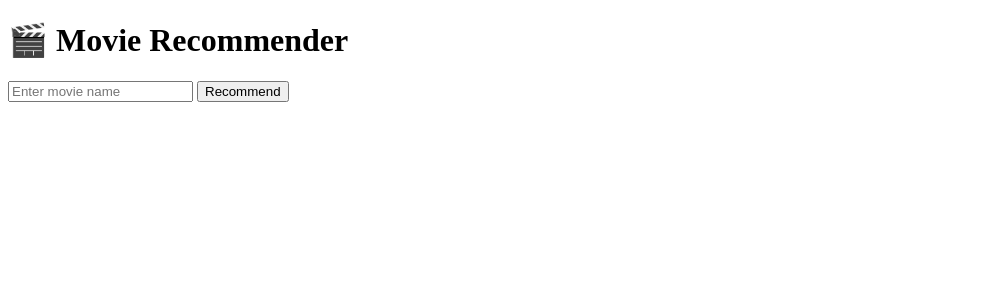
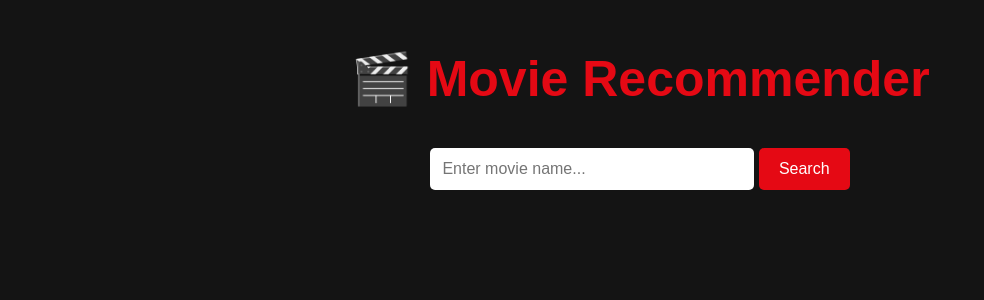
Before and after one commit to sajinsk23/movie_recommender, a Flask app: page / in a window 1280 px wide. Shown: the top 300 px of the page, without its empty margins (0-984 px from the left). Run offline with Flask 3, Linux system fonts and the light colour scheme.

Commit message:
Added Netflix-Style UI

```diff
--- a/templates/index.html
+++ b/templates/index.html
@@ -2,24 +2,88 @@
 <html>
 <head>
     <title>Movie Recommender</title>
+
+    <style>
+        body {
+            background-color: #141414;
+            color: white;
+            font-family: Arial, sans-serif;
+            text-align: center;
+        }
+
+        h1 {
+            color: #e50914;
+            font-size: 50px;
+            margin-top: 50px;
+        }
+
+        form {
+            margin-top: 40px;
+        }
+
+        input[type="text"] {
+            width: 300px;
+            padding: 12px;
+            border-radius: 5px;
+            border: none;
+            outline: none;
+            font-size: 16px;
+        }
+
+        button {
+            padding: 12px 20px;
+            background-color: #e50914;
+            color: white;
+            border: none;
+            border-radius: 5px;
+            font-size: 16px;
+            cursor: pointer;
+        }
+
+        button:hover {
+            background-color: #b20710;
+        }
+
+        .results {
+            margin-top: 50px;
+        }
+
+        .movie-card {
+            background-color: #1f1f1f;
+            margin: 10px auto;
+            padding: 15px;
+            width: 300px;
+            border-radius: 8px;
+            transition: 0.3s;
+        }
+
+        .movie-card:hover {
+            transform: scale(1.05);
+            background-color: #2c2c2c;
+        }
+    </style>
 </head>
+
 <body>
 
-<h1>🎬 Movie Recommender</h1>
+    <h1>🎬 Movie Recommender</h1>
 
-<form method="POST">
-    <input type="text" name="movie" placeholder="Enter movie name">
-    <button type="submit">Recommend</button>
-</form>
+    <form method="POST">
+        <input type="text" name="movie" placeholder="Enter movie name..." required>
+        <button type="submit">Search</button>
+    </form>
 
-{% if recommendations %}
-    <h2>Recommended Movies:</h2>
-    <ul>
+    {% if recommendations %}
+    <div class="results">
+        <h2>Recommended Movies</h2>
+
         {% for movie in recommendations %}
-            <li>{{ movie }}</li>
+            <div class="movie-card">
+                {{ movie }}
+            </div>
         {% endfor %}
-    </ul>
-{% endif %}
+    </div>
+    {% endif %}
 
 </body>
 </html>
```
Also changed, not shown: images/New input.png (added), images/New output 1.png (added), images/New output 2.png (added), images/input.png (deleted), images/output1.png (deleted), images/output2.png (deleted).
